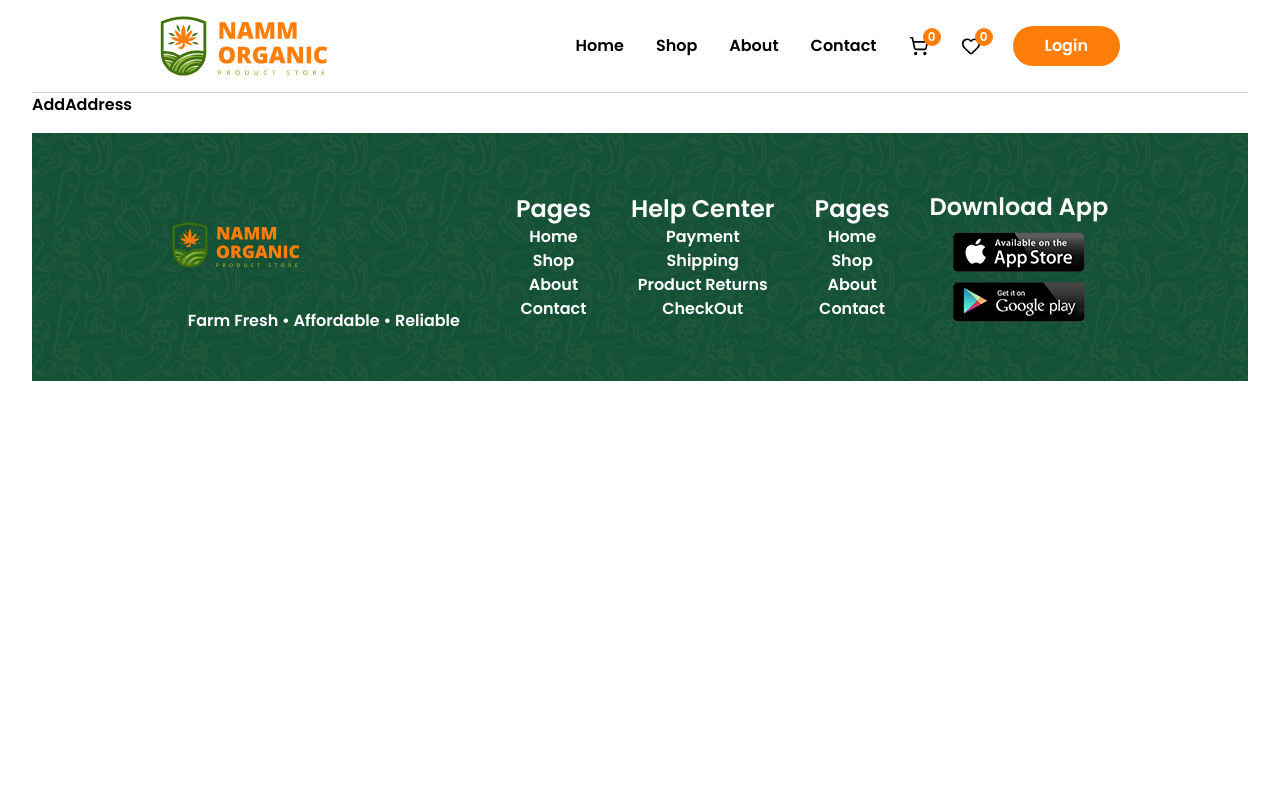
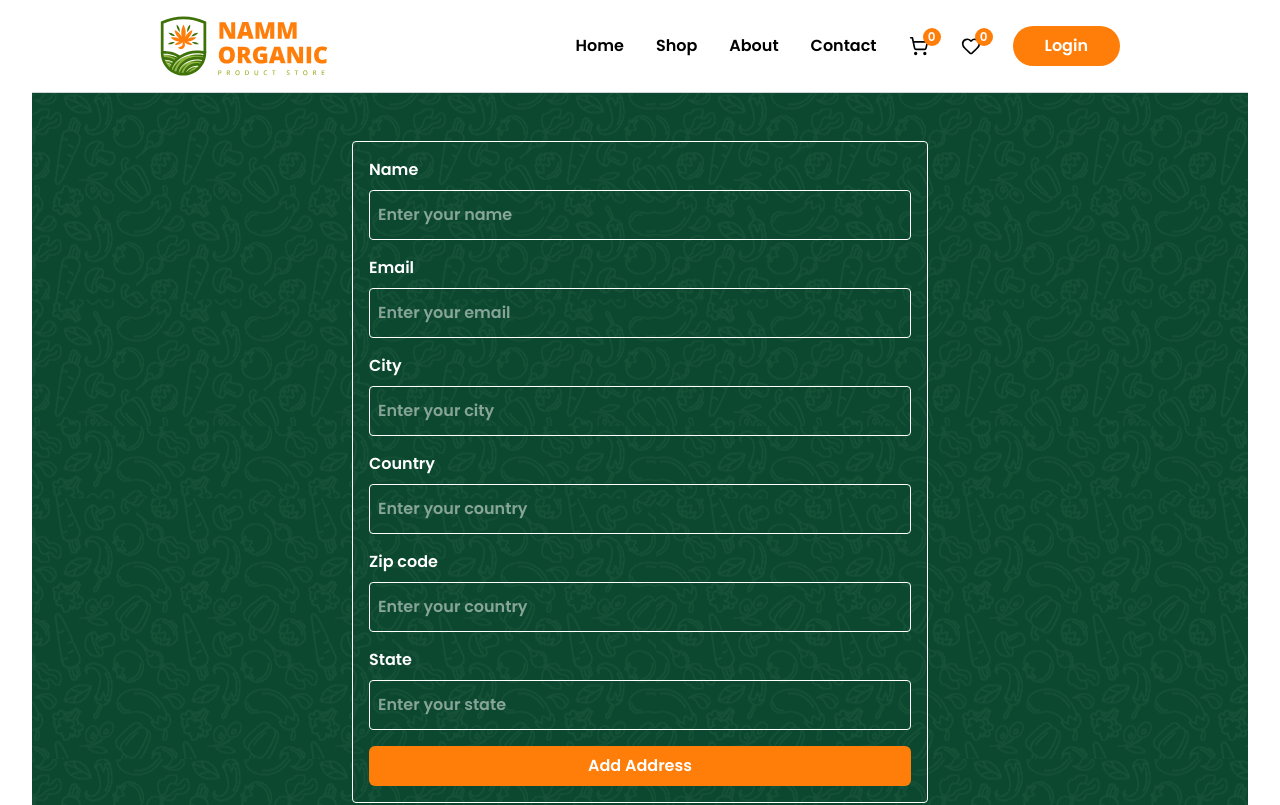
Before and after one commit to DukeMochama2022/Grocery, a React (Vite) app in the folder frontend/: page /add-address in a window 1280 px wide. Shown: the top 805 px of the page. Built offline with nearby package versions, Linux system fonts and the light colour scheme.

Commit message:
Added some code

```diff
--- a/frontend/src/pages/AddAddress.jsx
+++ b/frontend/src/pages/AddAddress.jsx
@@ -1,9 +1,118 @@
-import React from 'react'
+import React from "react";
+import { useContext } from "react";
+import { useState } from "react";
+import toast from "react-hot-toast";
+import { assets } from "../assets/assets";
+import { AppContext } from "../context/AppContext";
 
 const AddAddress = () => {
+  const { navigate } = useContext(AppContext);
+  const [formData, setFormData] = useState({
+    name: "",
+    email: "",
+    city: "",
+    country: "",
+    zipCode: "",
+    state: "",
+  });
+  const handleChange = (e) => {
+    setFormData({ ...formData, [e.target.name]: e.target.value });
+  };
+  const submitHandler = (e) => {
+    e.preventDefault();
+    console.log(formData);
+    toast.success("Address added successifully !");
+    navigate("/checkout")
+  };
   return (
-    <div>AddAddress</div>
-  )
-}
+    <div
+      className="py-12 bg-[#0B482F]"
+      style={{ backgroundImage: `url(${assets.footer_img})` }}
+    >
+      <div>
+        <form
+          onSubmit={submitHandler}
+          className="max-w-xl w-full mx-auto text-white p-4 border border-white rounded"
+        >
+          <div className="text-white flex flex-col gap-2 mb-4">
+            <label htmlFor="name">Name</label>
+            <input
+              type="text"
+              placeholder="Enter your name"
+              required
+              name="name"
+              value={formData.name}
+              onChange={handleChange}
+              className="w-full border border-white outline-none py-3 rounded p-2"
+            />
+          </div>
 
-export default AddAddress
+          <div className="text-white flex flex-col gap-2 mb-4">
+            <label htmlFor="email">Email</label>
+            <input
+              type="email"
+              placeholder="Enter your email"
+              required
+              name="email"
+              value={formData.email}
+              onChange={handleChange}
+              className="w-full border border-white outline-none py-3 rounded p-2"
+            />
+          </div>
+
+          <div className="text-white flex flex-col gap-2 mb-4">
+            <label htmlFor="city">City</label>
+            <input
+              type="text"
+              placeholder="Enter your city"
+              required
+              name="city"
+              value={formData.city}
+              onChange={handleChange}
+              className="w-full border border-white outline-none py-3 rounded p-2"
+            />
+          </div>
+          <div className="text-white flex flex-col gap-2 mb-4">
+            <label htmlFor="country">Country</label>
+            <input
+              type="text"
+              placeholder="Enter your country"
+              required
+              name="country"
+              value={formData.country}
+              onChange={handleChange}
+              className="w-full border border-white outline-none py-3 rounded p-2"
+            />
+          </div>
+          <div className="text-white flex flex-col gap-2 mb-4">
+            <label htmlFor="zipCode">Zip code</label>
+            <input
+              type="number"
+              placeholder="Enter your country"
+              required
+              name="zipCode"
+              value={formData.zipCode}
+              onChange={handleChange}
+              className="w-full border border-white outline-none py-3 rounded p-2"
+            />
+          </div>
+          <div className="text-white flex flex-col gap-2 mb-4">
+            <label htmlFor="state">State</label>
+            <input
+              type="text"
+              placeholder="Enter your state"
+              required
+              name="state"
+              value={formData.state}
+              onChange={handleChange}
+              className="w-full border border-white outline-none py-3 rounded p-2"
+            />
+          </div>
+          <button className="bg-primary w-full rounded-md text-white cursor-pointer px-6 py-2">Add Address</button>
+        </form>
+      </div>
+    </div>
+  );
+};
+
+export default AddAddress;
--- a/frontend/src/pages/Checkout.jsx
+++ b/frontend/src/pages/Checkout.jsx
@@ -1,9 +1,85 @@
-import React from 'react'
+import React from "react";
+import { useState } from "react";
+import { useContext } from "react";
+import { assets } from "../assets/assets";
+import { AppContext } from "../context/AppContext";
 
 const Checkout = () => {
+  const { cart, navigate, getCartTotal, currency } = useContext(AppContext);
+  const [address, setAddress] = useState("USA");
+  const [paymentMethod, setPaymentMethod] = useState("cod");
   return (
-    <div>Checkout</div>
-  )
-}
+    <div
+      className="py-12 bg-[#0B482F]"
+      style={{ backgroundImage: `url(${assets.footer_img})` }}
+    >
+      <h1 className="font-bold text-white text-center text-3xl">Checkout</h1>
+      <div className="flex flex-col md:flex-row items-center justify-evenly gap-6">
+        <div>
+          <h1 className=" my-5 text-3xl font-bold text-white text-center">
+            Cart Summary
+          </h1>
+          <div className=" my-5 max-w-4xl w-full p-4 rounded-md border bg-white border-primary mb-8">
+            {cart.map((item) => (
+              <div className="w-full flex items-center justify-between">
+                <div className="flex items-center gap-4">
+                  <img src={item.images[0]} className="w-20 h-20" alt="" />
+                  <p>{item.name}</p>
+                </div>
+                <p>
+                  {currency}
+                  {item.offerPrice}
+                </p>
+              </div>
+            ))}
+            <p>
+              Total:{currency}
+              {getCartTotal()}
+            </p>
+          </div>
+        </div>
+        <div className="flex flex-col gap-6 text-white">
+          <h1 className="text-3xl font-bold">Order Summary</h1>
+          <div className="flex flex-col gap-6">
+            <label htmlFor="address">Select Address</label>
+            <select
+              className="w-full outline-none border border-primary p-2"
+              value={address}
+              onChange={(e) => setAddress(e.target.value)}
+            >
+              <option className="text-gray-800">USA</option>
+              <option className="text-gray-800">INDIA</option>
+            </select>
+            <button
+              onClick={() => navigate("/add-address")}
+              className="bg-primary rounded-md text-white cursor-pointer px-6 py-2"
+            >
+              Add New Address
+            </button>
+          </div>
 
-export default Checkout
+          <div className="flex flex-col gap-6">
+            <label htmlFor="address">Select Payment Method</label>
+            <select
+              className="w-full outline-none border border-primary p-2"
+              value={paymentMethod}
+              onChange={(e) => setPaymentMethod(e.target.value)}
+            >
+              <option value={"cod"} className="text-gray-800">
+                COD
+              </option>
+              <option value={"online"} className="text-gray-800">
+                ONLINE
+              </option>
+            </select>
+          </div>
+          <button className="bg-primary rounded-md text-white cursor-pointer px-6 py-2">
+            {paymentMethod === "cod" ? "Place Order" : "Pay Now"}
+          </button>
+        </div>
+      </div>
+    </div>
+  );
+};
+
+export default Checkout;
```
